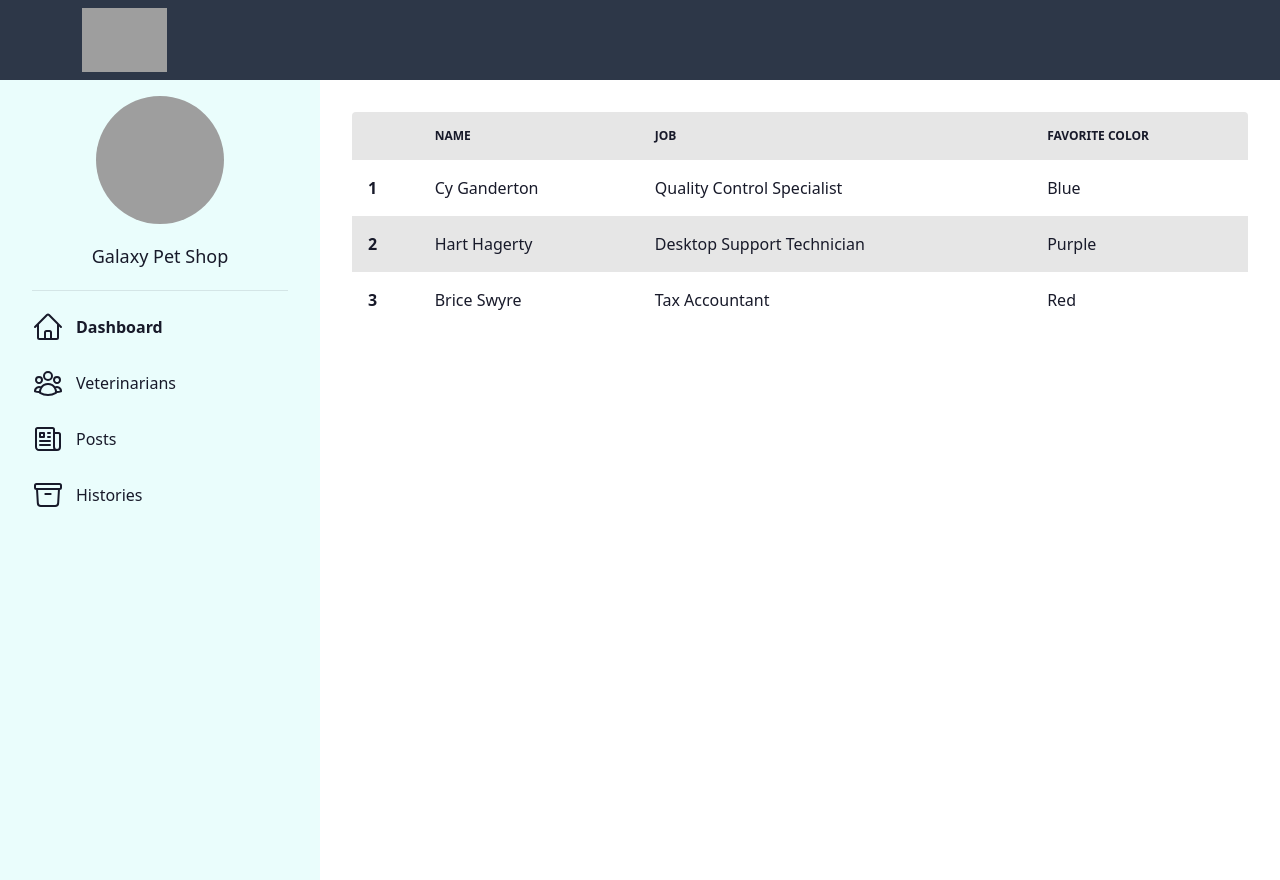
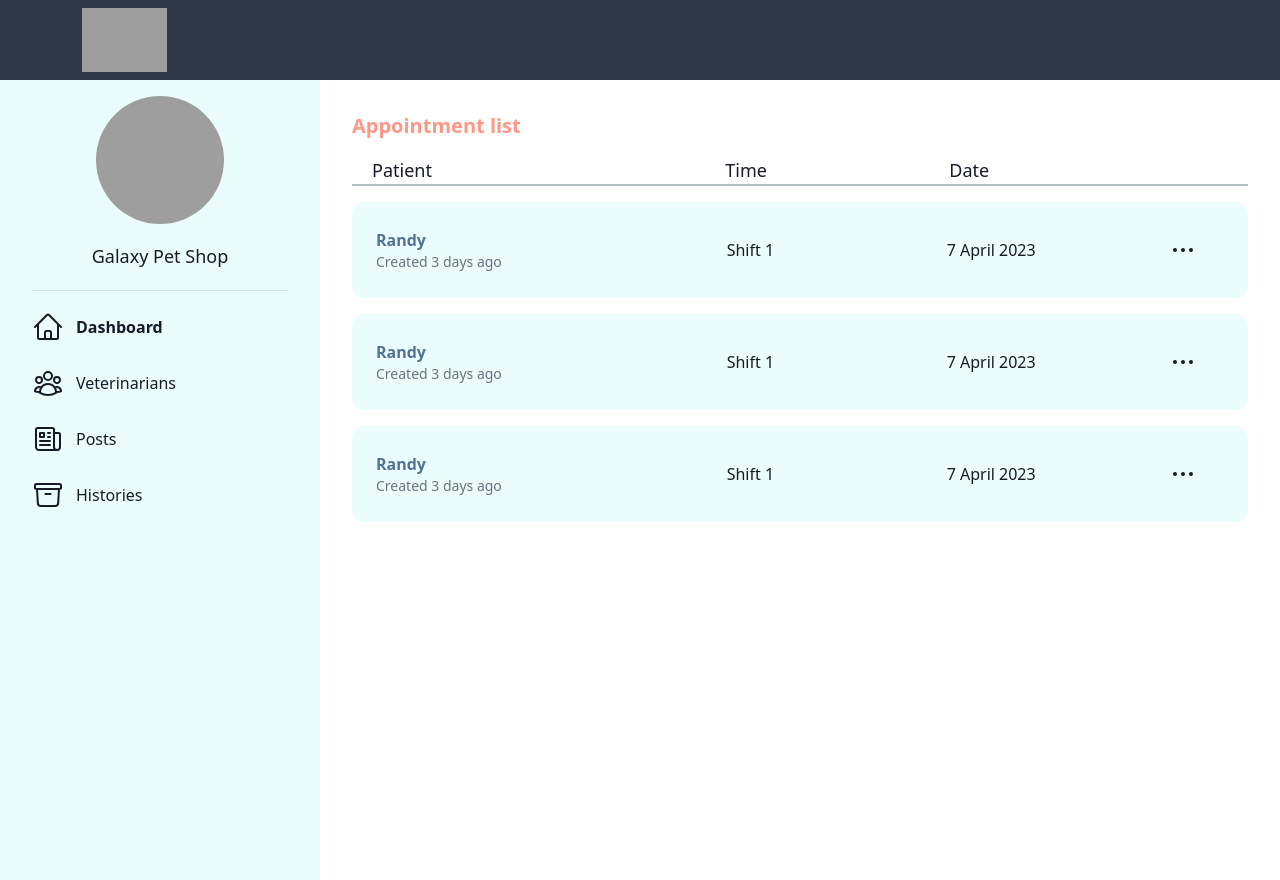
Before and after one commit to Pet-Plus-Hackiv8/fsjs-t1-final-client, a React (Create React App) app in the folder client-web/: page / in a window 1280 px wide. Built offline with nearby package versions, Linux system fonts and the light colour scheme; grey boxes are pictures that could not be loaded.

Commit message:
added dashboard table as component

```diff
--- /dev/null
+++ b/client-web/src/components/DashboardCard.js
@@ -0,0 +1,27 @@
+export default function DashboardCard() {
+    return (
+        <div className="h-24 my-4 rounded-xl p-2 w-full flex items-center bg-[#eafdfc]">
+            <div className="  p-4 w-5/12 ">
+                <div className=" font-semibold text-[#567096] duration-200">
+                    <div className=" hover:cursor-pointer hover:scale-105 hover:underline underline-offset-2 duration-200 active:text-[#ff9787] select-none  w-fit">
+                        Randy
+                    </div>
+                </div>
+                <div className=" text-sm text-gray-500">
+                    Created 3 days ago
+                </div>
+            </div>
+            <div className=" w-3/12">
+                Shift 1
+            </div>
+            <div className="  w-3/12">
+                7 April 2023
+            </div>
+            <div className=" w-1/12">
+                <svg fill="none" className=" hover:bg-[#d4e6e6] duration-200 rounded-md active:scale-95  active:bg-[#ff9787] w-8 p-0" stroke="currentColor" strokeWidth={1.5} viewBox="0 0 24 24" xmlns="http://www.w3.org/2000/svg" aria-hidden="true">
+                    <path strokeLinecap="round" strokeLinejoin="round" d="M6.75 12a.75.75 0 11-1.5 0 .75.75 0 011.5 0zM12.75 12a.75.75 0 11-1.5 0 .75.75 0 011.5 0zM18.75 12a.75.75 0 11-1.5 0 .75.75 0 011.5 0z" />
+                </svg>
+            </div>
+        </div>
+    )
+}
--- /dev/null
+++ b/client-web/src/components/DashboardTable.js
@@ -0,0 +1,25 @@
+import DashboardCard from "./DashboardCard"
+
+export default function DashboardTable() {
+    return (<>
+        <div className="flex justify-around border-b-2 border-[#b0bfbf] text-lg ">
+            <div className=" pl-5 w-5/12">
+                Patient
+            </div>
+            <div className=" w-3/12">
+                Time
+            </div>
+            <div className=" w-3/12">
+                Date
+            </div>
+            <div className=" w-1/12">
+
+            </div>
+        </div>
+
+        <DashboardCard />
+        <DashboardCard />
+        <DashboardCard />
+    </>
+    )
+}
--- a/client-web/src/components/Layout.js
+++ b/client-web/src/components/Layout.js
@@ -33,7 +33,7 @@ export default function Layout() {
                             </div>
                         </div>
                         <li>
-                            <NavLink to="/profile" className={({ isActive }) => isActive ? "font-bold bg-[#eafdfc] active:bg-[#ff9787] active:text-[#272822]" : "active:bg-[#ff9787] active:text-[#272822] "} >
+                            <NavLink to="/profile" className={({ isActive }) => isActive ? "font-bold bg-transparent active:bg-[#ff9787] active:text-[#272822]" : "active:bg-[#ff9787] active:text-[#272822] "} >
                                 <div className=" text-lg flex justify-center w-full">
                                     Galaxy Pet Shop
                                 </div>
@@ -41,7 +41,7 @@ export default function Layout() {
                         </li>
                         <li className=" px-12"></li>
                         <li>
-                            <NavLink to="/" className={({ isActive }) => isActive ? "font-bold bg-[#eafdfc] active:bg-[#ff9787] active:text-[#272822]" : "active:bg-[#ff9787] active:text-[#272822] "} >
+                            <NavLink to="/" className={({ isActive }) => isActive ? "font-bold bg-transparent active:bg-[#ff9787] active:text-[#272822]" : "active:bg-[#ff9787] active:text-[#272822] "} >
                                 <svg fill="none" className="w-8 p-0" stroke="currentColor" strokeWidth={1.5} viewBox="0 0 24 24" xmlns="http://www.w3.org/2000/svg" aria-hidden="true">
                                     <path strokeLinecap="round" strokeLinejoin="round" d="M2.25 12l8.954-8.955c.44-.439 1.152-.439 1.591 0L21.75 12M4.5 9.75v10.125c0 .621.504 1.125 1.125 1.125H9.75v-4.875c0-.621.504-1.125 1.125-1.125h2.25c.621 0 1.125.504 1.125 1.125V21h4.125c.621 0 1.125-.504 1.125-1.125V9.75M8.25 21h8.25" />
                                 </svg>
@@ -49,7 +49,7 @@ export default function Layout() {
                             </NavLink>
                         </li>
                         <li>
-                            <NavLink to="/veterinarians" className={({ isActive }) => isActive ? "font-bold bg-[#eafdfc] active:bg-[#ff9787] active:text-[#272822]" : "active:bg-[#ff9787] active:text-[#272822] "} >
+                            <NavLink to="/veterinarians" className={({ isActive }) => isActive ? "font-bold bg-transparent active:bg-[#ff9787] active:text-[#272822]" : "active:bg-[#ff9787] active:text-[#272822] "} >
                                 <svg fill="none" className="w-8 p-0" stroke="currentColor" strokeWidth={1.5} viewBox="0 0 24 24" xmlns="http://www.w3.org/2000/svg" aria-hidden="true">
                                     <path strokeLinecap="round" strokeLinejoin="round" d="M18 18.72a9.094 9.094 0 003.741-.479 3 3 0 00-4.682-2.72m.94 3.198l.001.031c0 .225-.012.447-.037.666A11.944 11.944 0 0112 21c-2.17 0-4.207-.576-5.963-1.584A6.062 6.062 0 016 18.719m12 0a5.971 5.971 0 00-.941-3.197m0 0A5.995 5.995 0 0012 12.75a5.995 5.995 0 00-5.058 2.772m0 0a3 3 0 00-4.681 2.72 8.986 8.986 0 003.74.477m.94-3.197a5.971 5.971 0 00-.94 3.197M15 6.75a3 3 0 11-6 0 3 3 0 016 0zm6 3a2.25 2.25 0 11-4.5 0 2.25 2.25 0 014.5 0zm-13.5 0a2.25 2.25 0 11-4.5 0 2.25 2.25 0 014.5 0z" />
                                 </svg>
@@ -57,7 +57,7 @@ export default function Layout() {
                             </NavLink>
                         </li>
                         <li>
-                            <NavLink to="/posts" className={({ isActive }) => isActive ? "font-bold bg-[#eafdfc] active:bg-[#ff9787] active:text-[#272822]" : "active:bg-[#ff9787] active:text-[#272822] "} >
+                            <NavLink to="/posts" className={({ isActive }) => isActive ? "font-bold bg-transparent active:bg-[#ff9787] active:text-[#272822]" : "active:bg-[#ff9787] active:text-[#272822] "} >
                                 <svg fill="none" className="w-8 p-0" stroke="currentColor" strokeWidth={1.5} viewBox="0 0 24 24" xmlns="http://www.w3.org/2000/svg" aria-hidden="true">
                                     <path strokeLinecap="round" strokeLinejoin="round" d="M12 7.5h1.5m-1.5 3h1.5m-7.5 3h7.5m-7.5 3h7.5m3-9h3.375c.621 0 1.125.504 1.125 1.125V18a2.25 2.25 0 01-2.25 2.25M16.5 7.5V18a2.25 2.25 0 002.25 2.25M16.5 7.5V4.875c0-.621-.504-1.125-1.125-1.125H4.125C3.504 3.75 3 4.254 3 4.875V18a2.25 2.25 0 002.25 2.25h13.5M6 7.5h3v3H6v-3z" />
                                 </svg>
@@ -66,7 +66,7 @@ export default function Layout() {
                         </li>
 
                         <li>
-                            <NavLink to="/histories" className={({ isActive }) => isActive ? "font-bold bg-[#eafdfc] active:bg-[#ff9787] active:text-[#272822]" : "active:bg-[#ff9787] active:text-[#272822] "} >
+                            <NavLink to="/histories" className={({ isActive }) => isActive ? "font-bold bg-transparent active:bg-[#ff9787] active:text-[#272822]" : "active:bg-[#ff9787] active:text-[#272822] "} >
                                 <svg fill="none" className="w-8 p-0" stroke="currentColor" strokeWidth={1.5} viewBox="0 0 24 24" xmlns="http://www.w3.org/2000/svg" aria-hidden="true">
                                     <path strokeLinecap="round" strokeLinejoin="round" d="M20.25 7.5l-.625 10.632a2.25 2.25 0 01-2.247 2.118H6.622a2.25 2.25 0 01-2.247-2.118L3.75 7.5M10 11.25h4M3.375 7.5h17.25c.621 0 1.125-.504 1.125-1.125v-1.5c0-.621-.504-1.125-1.125-1.125H3.375c-.621 0-1.125.504-1.125 1.125v1.5c0 .621.504 1.125 1.125 1.125z" />
                                 </svg>
--- a/client-web/src/views/Dashboard.js
+++ b/client-web/src/views/Dashboard.js
@@ -1,42 +1,12 @@
+import DashboardTable from "../components/DashboardTable";
+
 export default function Dashboard() {
     return (
         <>
-            <div className="overflow-x-auto">
-                <table className="table table-zebra w-full">
-                    {/* head */}
-                    <thead>
-                        <tr>
-                            <th></th>
-                            <th>Name</th>
-                            <th>Job</th>
-                            <th>Favorite Color</th>
-                        </tr>
-                    </thead>
-                    <tbody>
-                        {/* row 1 */}
-                        <tr>
-                            <th>1</th>
-                            <td>Cy Ganderton</td>
-                            <td>Quality Control Specialist</td>
-                            <td>Blue</td>
-                        </tr>
-                        {/* row 2 */}
-                        <tr>
-                            <th>2</th>
-                            <td>Hart Hagerty</td>
-                            <td>Desktop Support Technician</td>
-                            <td>Purple</td>
-                        </tr>
-                        {/* row 3 */}
-                        <tr>
-                            <th>3</th>
-                            <td>Brice Swyre</td>
-                            <td>Tax Accountant</td>
-                            <td>Red</td>
-                        </tr>
-                    </tbody>
-                </table>
+            <div className="text-xl pb-4 font-bold outline-1 outline-black text-[#ff9787]">
+                Appointment list
             </div>
+            <DashboardTable />
         </>
     )
 }
```
Also changed, not shown: 1 other file (tests, documents, lock files or other folders).
